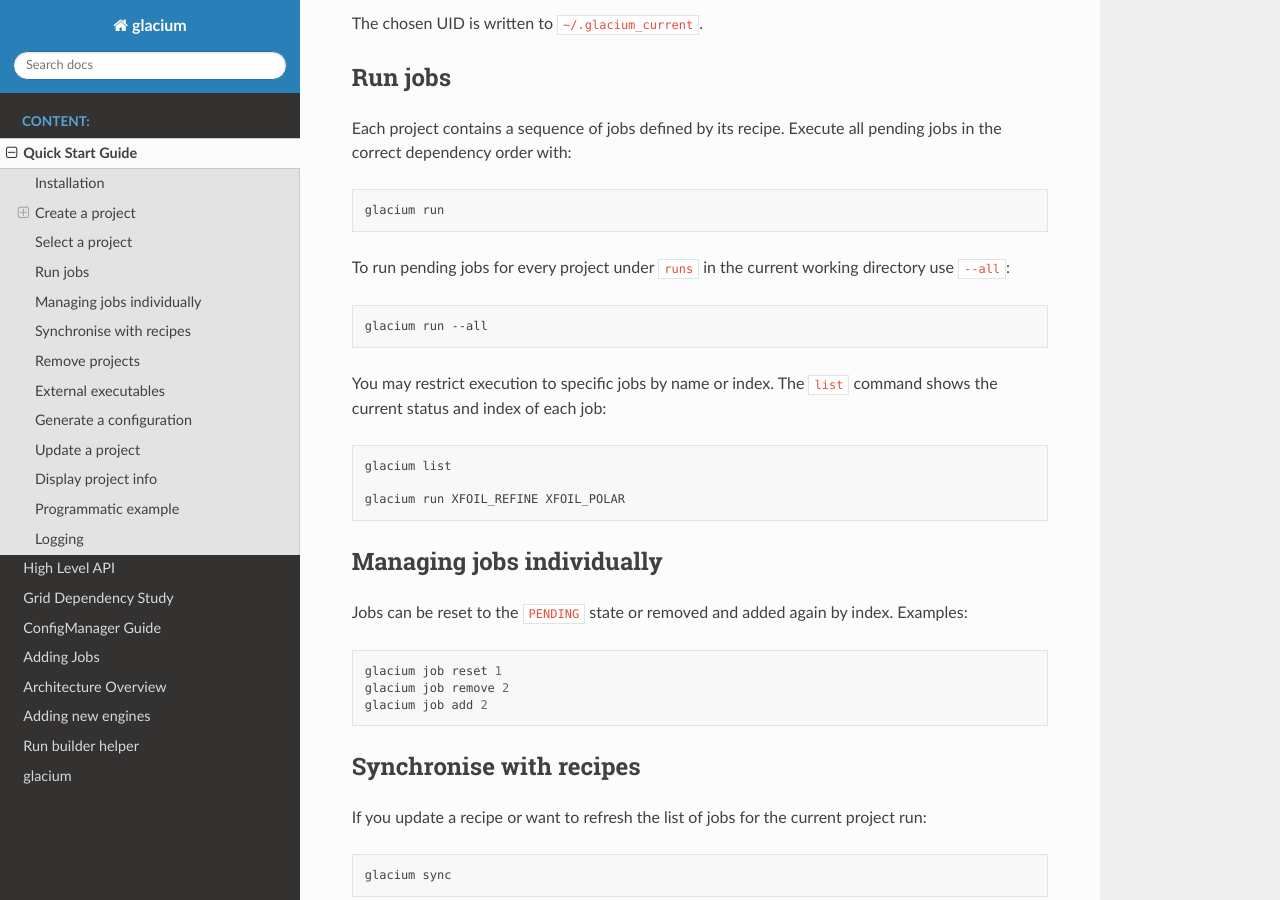
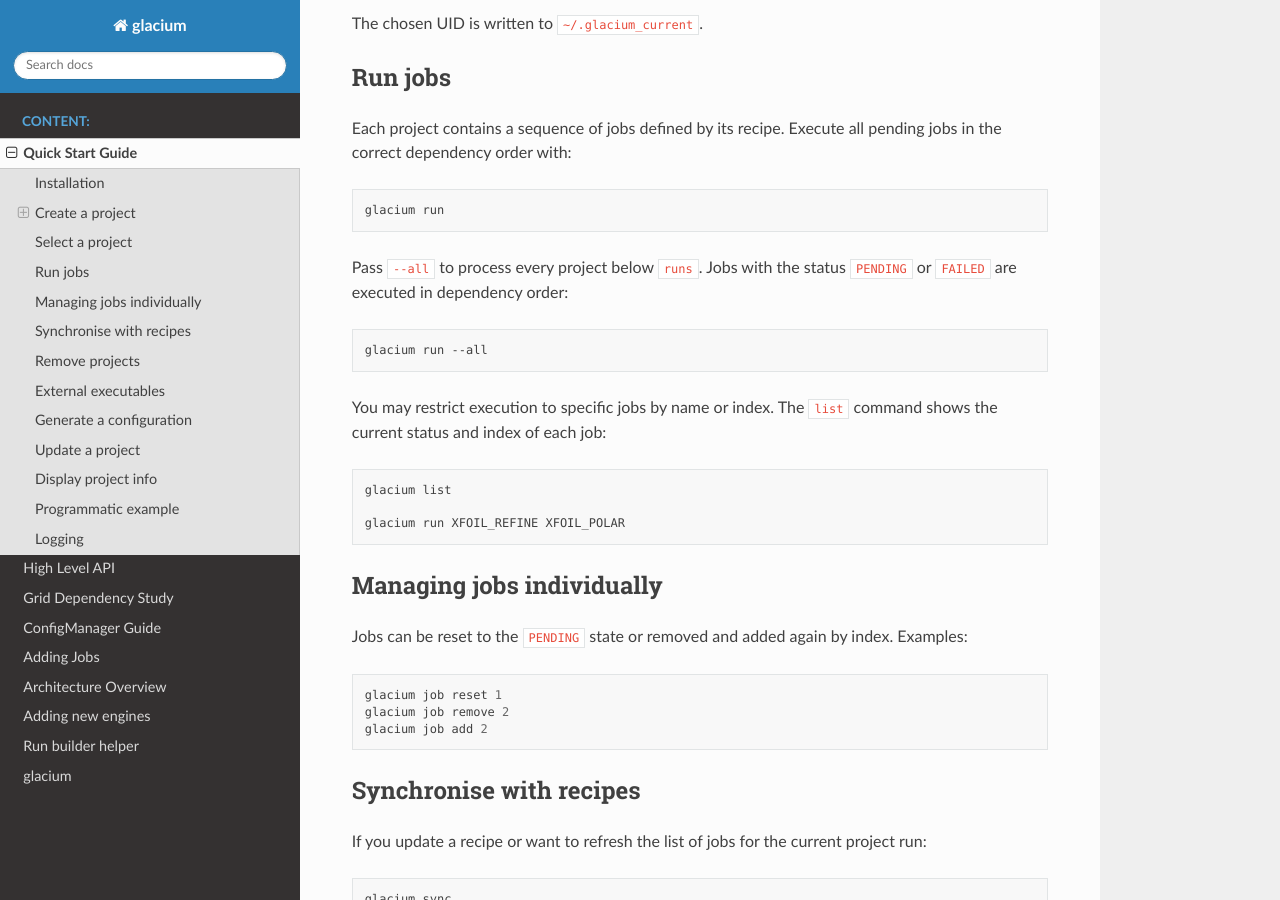
Before and after one commit to fledit-sh/glacium-repo, a Sphinx documentation site: the page built from docs/quick_start.rst, in a window 1280 px wide and 900 px high, scrolled down 1870 px. Built offline with Sphinx 7.4.7 and the Read the Docs theme 3.1.0, drawn with Linux system fonts in a browser that asks for light colours.

Commit message:
docs: explain run all behaviour

```diff
--- a/docs/quick_start.rst
+++ b/docs/quick_start.rst
@@ -104,7 +104,8 @@
 
    glacium run
 
-To run pending jobs for every project under ``runs`` in the current working directory use ``--all``:
+Pass ``--all`` to process every project below ``runs``.  Jobs with the
+status ``PENDING`` or ``FAILED`` are executed in dependency order:
 
 .. code-block:: bash
 
```
Also changed, not shown: 1 other file.
